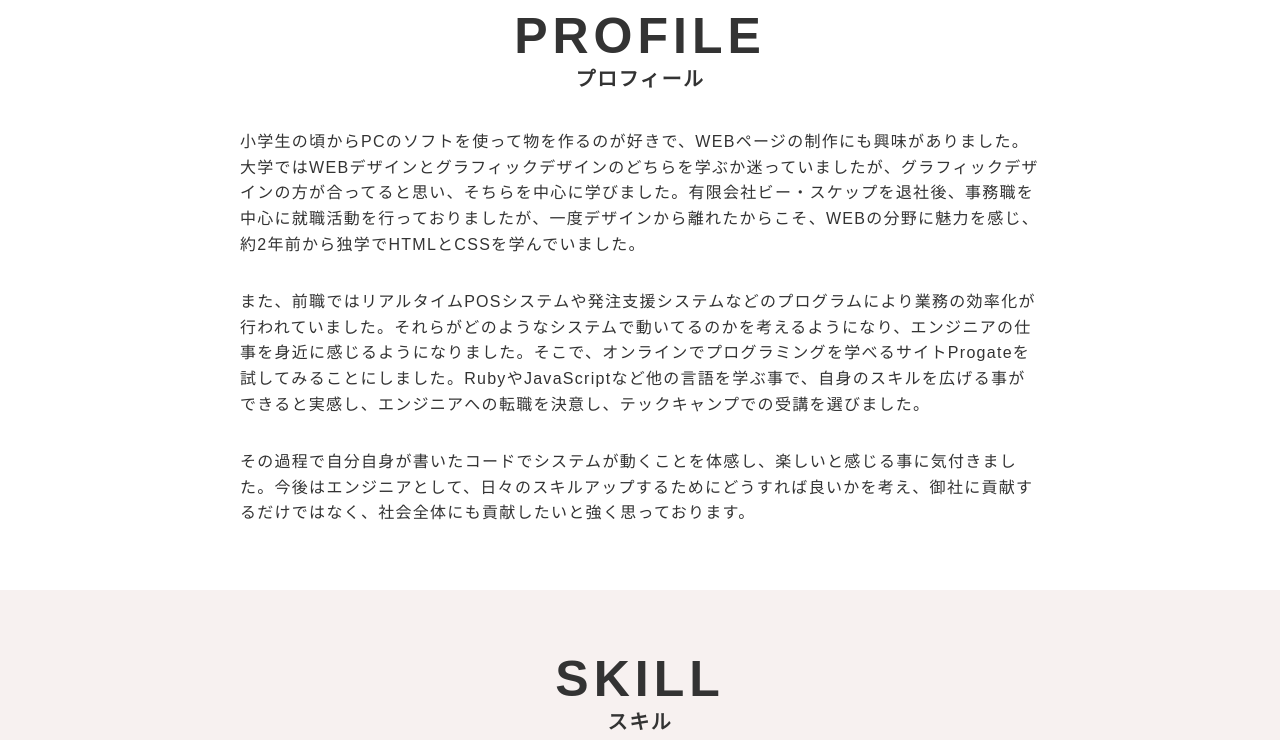
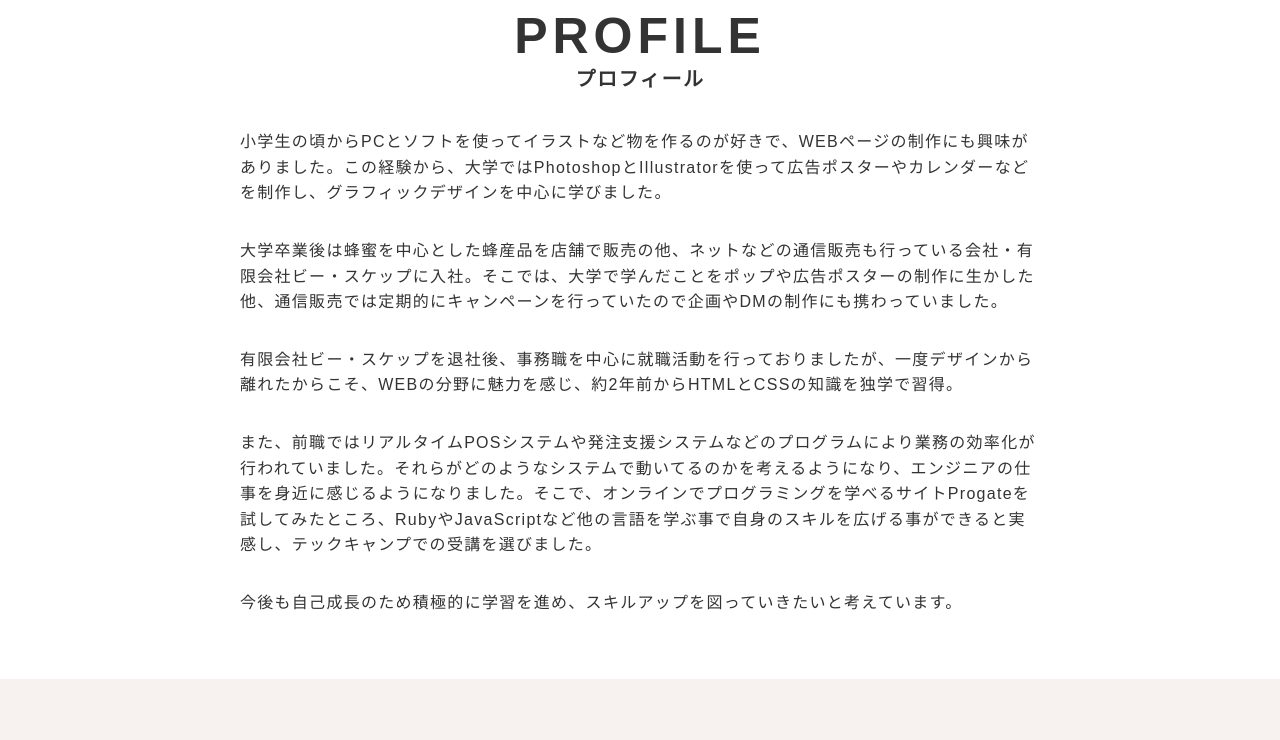
Before and after one commit to 1682123/portfolio-site, a plain HTML site: page index.html in a window 1280 px wide. Shown: the part 760-1500 px from the top of the page. Drawn offline with nearby package versions, Linux system fonts and the light colour scheme.

Commit message:
プロフィール変更

```diff
--- a/index.html
+++ b/index.html
@@ -86,13 +86,19 @@
             <!-- 記載番号：11 -->
             <div class="profile__text-area">
               <p>
-                小学生の頃からPCのソフトを使って物を作るのが好きで、WEBページの制作にも興味がありました。大学ではWEBデザインとグラフィックデザインのどちらを学ぶか迷っていましたが、グラフィックデザインの方が合ってると思い、そちらを中心に学びました。有限会社ビー・スケップを退社後、事務職を中心に就職活動を行っておりましたが、一度デザインから離れたからこそ、WEBの分野に魅力を感じ、約2年前から独学でHTMLとCSSを学んでいました。
+                小学生の頃からPCとソフトを使ってイラストなど物を作るのが好きで、WEBページの制作にも興味がありました。この経験から、大学ではPhotoshopとIllustratorを使って広告ポスターやカレンダーなどを制作し、グラフィックデザインを中心に学びました。
               </p>
               <p>
-                また、前職ではリアルタイムPOSシステムや発注支援システムなどのプログラムにより業務の効率化が行われていました。それらがどのようなシステムで動いてるのかを考えるようになり、エンジニアの仕事を身近に感じるようになりました。そこで、オンラインでプログラミングを学べるサイトProgateを試してみることにしました。RubyやJavaScriptなど他の言語を学ぶ事で、自身のスキルを広げる事ができると実感し、エンジニアへの転職を決意し、テックキャンプでの受講を選びました。
+                大学卒業後は蜂蜜を中心とした蜂産品を店舗で販売の他、ネットなどの通信販売も行っている会社・有限会社ビー・スケップに入社。そこでは、大学で学んだことをポップや広告ポスターの制作に生かした他、通信販売では定期的にキャンペーンを行っていたので企画やDMの制作にも携わっていました。
               </p>
               <p>
-                その過程で自分自身が書いたコードでシステムが動くことを体感し、楽しいと感じる事に気付きました。今後はエンジニアとして、日々のスキルアップするためにどうすれば良いかを考え、御社に貢献するだけではなく、社会全体にも貢献したいと強く思っております。
+                有限会社ビー・スケップを退社後、事務職を中心に就職活動を行っておりましたが、一度デザインから離れたからこそ、WEBの分野に魅力を感じ、約2年前からHTMLとCSSの知識を独学で習得。
+              </p>
+              <p>
+                また、前職ではリアルタイムPOSシステムや発注支援システムなどのプログラムにより業務の効率化が行われていました。それらがどのようなシステムで動いてるのかを考えるようになり、エンジニアの仕事を身近に感じるようになりました。そこで、オンラインでプログラミングを学べるサイトProgateを試してみたところ、RubyやJavaScriptなど他の言語を学ぶ事で自身のスキルを広げる事ができると実感し、テックキャンプでの受講を選びました。
+              </p>
+              <p>
+                今後も自己成長のため積極的に学習を進め、スキルアップを図っていきたいと考えています。
               </p>
             </div>
           </div>
```
